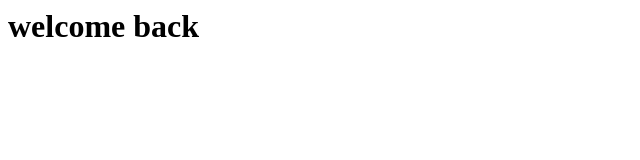
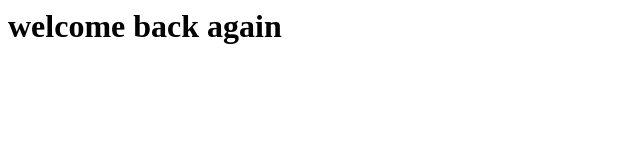
Before and after one commit to sateeshnavale/devops-project, a plain HTML site: page index.html in a window 1280 px wide. Shown: the whole page, without its empty margins (0-640 px from the left). Drawn offline with Linux system fonts and the light colour scheme.

Commit message:
another change

```diff
--- a/index.html
+++ b/index.html
@@ -1 +1 @@
-<h1>welcome back</h1>
+<h1>welcome back again</h1>
```
